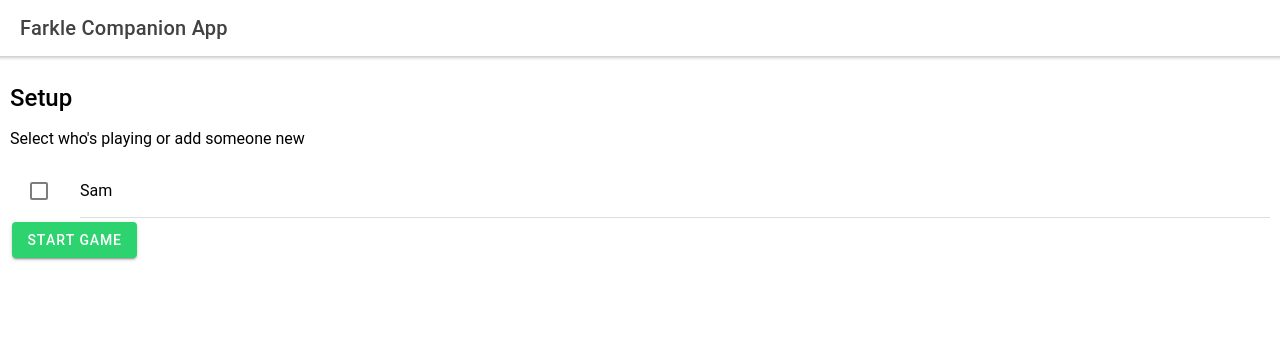
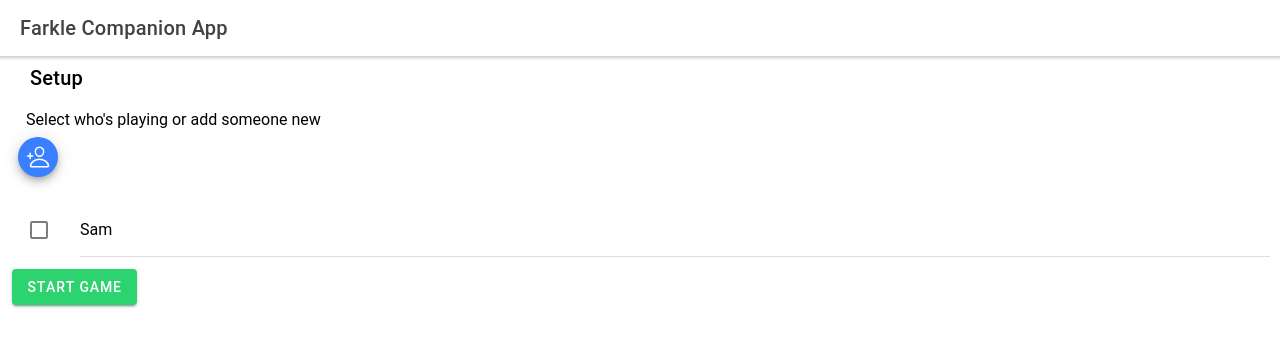
Before and after one commit to PaugelS20/tca-farkle, a React (Create React App) app: page /setup in a window 1280 px wide. Shown: the top 346 px of the page. Built offline with nearby package versions, Linux system fonts and the light colour scheme.

Commit message:
Ui Improvements/ adding more content!
Added better ui button for adding new players

```diff
--- a/src/components/MainHeader.tsx
+++ b/src/components/MainHeader.tsx
@@ -7,7 +7,7 @@ import {
 
 export const MainHeader: React.FC = () => {
     return (
-        <IonHeader>
+        <IonHeader translucent={true}>
             <IonToolbar>
                 <IonTitle>Farkle Companion App</IonTitle>
             </IonToolbar>
--- a/src/pages/Home.tsx
+++ b/src/pages/Home.tsx
@@ -14,8 +14,9 @@ import {
   IonGrid,
   IonCol,
   IonRow,
+  IonNav,
 } from '@ionic/react';
-import { MainContent } from '../components/MainContent';
+// import { MainContent } from '../components/MainContent';
 import { MainHeader } from '../components/index';
 import './Home.css';
 
@@ -29,7 +30,7 @@ export const Home: React.FC = () => {
 
         <IonHeader collapse="condense">
           <IonToolbar>
-            <IonTitle size="large">Farkle Companion App</IonTitle>
+            <IonTitle  size="small">Farkle Companion App</IonTitle>
           </IonToolbar>
         </IonHeader>
 
@@ -130,8 +131,6 @@ export const Home: React.FC = () => {
             </IonCol>
           </IonRow>
         </IonGrid>
-
-
         {/* <MainContent /> */}
       </IonContent>
     </IonPage>
--- /dev/null
+++ b/src/pages/Setup.css
@@ -0,0 +1,10 @@
+#setupTitle {
+	padding-bottom: 1em;
+}
+#setupText {
+    padding: 1em;
+}
+#fabContainer {
+    margin-left: 20em;
+    margin-top: -1em;
+}
--- a/src/pages/Setup.tsx
+++ b/src/pages/Setup.tsx
@@ -11,9 +11,22 @@ import {
   IonItem,
   IonCheckbox,
   IonLabel,
+  IonList,
+  IonFab,
+  IonFabButton,
+  IonIcon,
+  IonText,
+  IonNavLink,
+  IonCard,
 } from '@ionic/react';
+import { add, personAddOutline } from 'ionicons/icons';
+import "./Setup.css"
 
 export const Setup: React.FC = () => {
+  const addNewPlayer = () => {
+
+  }
+
   return (
     <IonPage>
       <IonHeader>
@@ -23,16 +36,30 @@ export const Setup: React.FC = () => {
       </IonHeader>
 
       <IonContent fullscreen>
+
         <IonGrid>
+
           <IonRow>
             <IonCol>
-              <h2>Setup</h2>
-              <p>Select who's playing or add someone new</p>
-              <IonItem>
-                <IonCheckbox slot="start"></IonCheckbox>
-                <IonLabel>Sam</IonLabel>
-              </IonItem>
-              <IonButton routerLink='/play' color="success">Start Game</IonButton>
+              <IonTitle id='setupTitle'>Setup</IonTitle>
+              <IonText id='setupText'>Select who's playing or add someone new</IonText>
+              <IonFabButton size="small" onClick={addNewPlayer}>
+                <IonIcon icon={personAddOutline}> Add New Player</IonIcon>
+              </IonFabButton>
+            </IonCol>
+          </IonRow>
+
+          <IonRow>
+            <IonCol>
+              <IonList>
+                <IonItem>
+                  <IonCheckbox slot="start"></IonCheckbox>
+                  <IonLabel>Sam</IonLabel>
+                </IonItem>
+              </IonList>
+              <IonNavLink routerDirection="forward">
+                <IonButton routerLink='/play' color="success">Start Game</IonButton>
+              </IonNavLink>
             </IonCol>
           </IonRow>
         </IonGrid>
```
